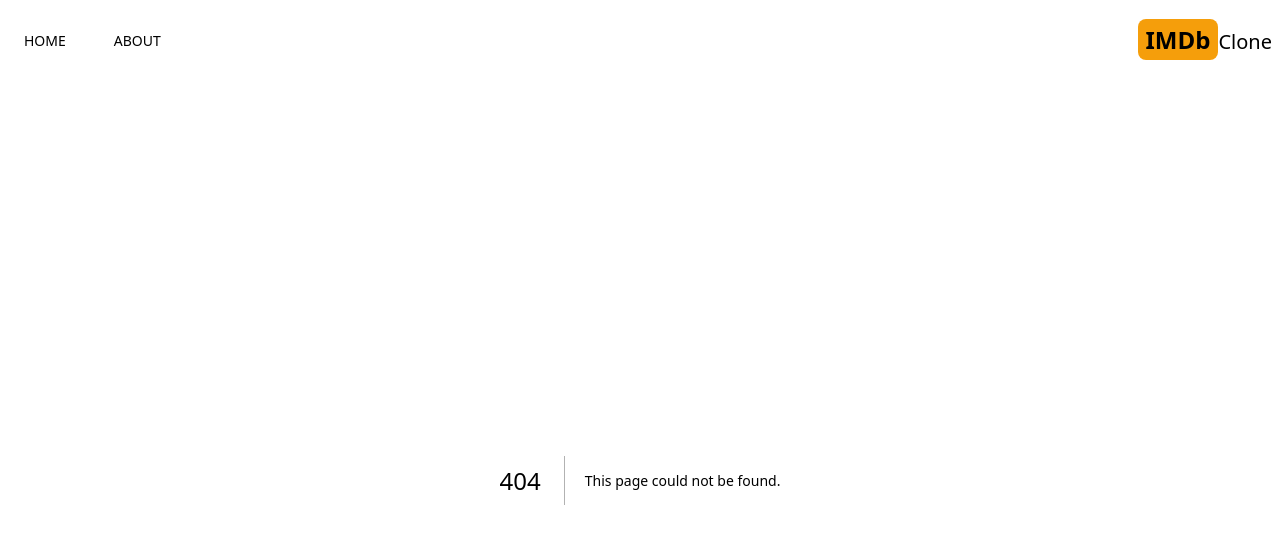
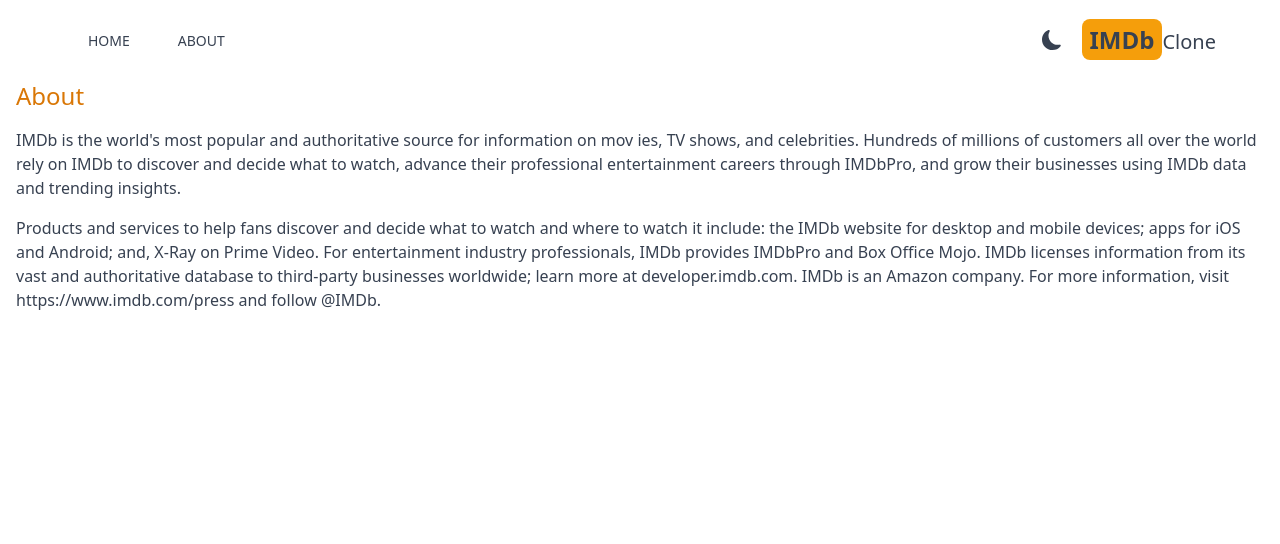
Before and after one commit to Fhermei/imdb, a Next.js app: page /about in a window 1280 px wide. Before the commit this address had no page. Shown: the top 544 px of the page. Built offline with nearby package versions, Linux system fonts and the light colour scheme.

Commit message:
Added DarkMode and About Page

```diff
--- a/package.json
+++ b/package.json
@@ -12,6 +12,7 @@
     "@react-icons/all-files": "^4.1.0",
     "@tailwindcss/postcss": "^4.0.0",
     "next": "15.1.6",
+    "next-themes": "^0.4.4",
     "react": "^19.0.0",
     "react-dom": "^19.0.0",
     "react-icons": "^5.4.0"
--- /dev/null
+++ b/src/app/Providers.js
@@ -0,0 +1,13 @@
+import { ThemeProvider } from 'next-themes';
+import React from 'react';
+
+
+export default function Providers({children}) {
+  return (
+    <ThemeProvider enableSystem={true} attribute="class">
+        <div className='dark:bg-gray-700 dark:text-gray-200 text-gray-700 transition-colors duration-300 min-h-screen select-none'>
+            {children}
+        </div>
+    </ThemeProvider>
+  );
+}
--- /dev/null
+++ b/src/app/about/page.js
@@ -0,0 +1,24 @@
+import React from 'react';
+
+export default function About() {
+  return (
+    <div className='max-w-6x1 mx-auto space-y-4'>
+      <h1 className='text-2xl font-medium text-amber-600'>About</h1>
+      <p>
+      IMDb is the world's most popular and authoritative source for information on mov
+      ies, TV shows, and celebrities. Hundreds of millions of customers all over the
+      world rely on IMDb to discover and decide what to watch, advance their
+      professional entertainment careers through IMDbPro, and grow their businesses using IMDb data and
+      trending insights.
+      </p>
+      <p>
+      Products and services to help fans discover and decide what to watch
+      and where to watch it include: the IMDb website for desktop and mobile devices;
+      apps for iOS and Android; and, X-Ray on Prime Video. For entertainment industry professionals,
+      IMDb provides IMDbPro and Box Office Mojo. IMDb licenses information from its vast and authoritative
+      database to third-party businesses worldwide; learn more at developer.imdb.com. IMDb is an Amazon
+      company. For more information, visit https://www.imdb.com/press and follow @IMDb.
+      </p>
+    </div>
+  )
+}
--- a/src/app/layout.js
+++ b/src/app/layout.js
@@ -1,6 +1,7 @@
 import { Geist, Geist_Mono } from "next/font/google";
 import "./globals.css";
 import Header from "@/components/Header";
+import Providers from "./Providers";
 
 const geistSans = Geist({
   variable: "--font-geist-sans",
@@ -20,8 +21,8 @@
 export default function RootLayout({ children }) {
   return (
     <html lang="en">
-      <body className={`${geistSans.variable} ${geistMono.variable} antialiased`}>
-
+      <body>
+        <Providers>
           {/* ✅ Header */}
           <Header />
 
@@ -31,7 +32,7 @@
 
           {/* ✅ Main Content */}
           <main className="container mx-auto px-4">{children}</main>
-
+        </Providers>
       </body>
     </html>
   );
--- /dev/null
+++ b/src/components/DarkModeSwitch.js
@@ -0,0 +1,34 @@
+"use client";
+import React, { useEffect, useState } from 'react';
+import { MdLightMode } from 'react-icons/md';
+import { BsFillMoonFill } from 'react-icons/bs';
+import { useTheme } from 'next-themes';
+
+export default function DarkModeSwitch() {
+    const { systemTheme, theme, setTheme } = useTheme();
+    const [mounted, setMounted] = useState(false);
+
+    useEffect(() => {
+        setMounted(true);
+    }, []);
+
+    const currentTheme = theme === "system" ? systemTheme : theme;
+
+    return (
+        <>
+            {mounted && (
+                currentTheme === "dark" ? (
+                    <MdLightMode
+                        className="text-xl cursor-pointer hover:text-amber-500"
+                        onClick={() => setTheme("light")}
+                    />
+                ) : (
+                    <BsFillMoonFill
+                        className="text-xl cursor-pointer hover:text-amber-500"
+                        onClick={() => setTheme("dark")}
+                    />
+                )
+            )}
+        </>
+    );
+}
--- a/src/components/Header.js
+++ b/src/components/Header.js
@@ -2,23 +2,26 @@
 import Menuitem from "./Menuitem";
 import { MdHomeFilled } from "react-icons/md";
 import { BsFillInfoCircleFill } from "react-icons/bs";
+import DarkModeSwitch from"./DarkModeSwitch";
+import Link from "next/link";
 
 export default function Header() {
   return (
-    <div className="flex justify-between mx-2 max-w-6x1 sm:mx-auto items-center py-6">
+    <div className="flex justify-between mx-2 max-w-6xl sm:mx-auto items-center py-6">
       {/* Flex container for menu items */}
       <div className="flex">
-        <Menuitem title="HOME" address="/" icon={<MdHomeFilled size={24} />} />
-        <Menuitem title="ABOUT" address="/about" icon={<BsFillInfoCircleFill size={24} />} />
+        <Menuitem title="HOME" address="/" icon={<MdHomeFilled />} />
+        <Menuitem title="ABOUT" address="/about" icon={<BsFillInfoCircleFill />} />
       </div>
 
-      <div className="flex justify-between mx-2 max-w-6x1 items-center">
-        <ink href="/">
+      <div className="flex items-center space-x-5">
+        <DarkModeSwitch />
+        <Link href="/">
           <h2 className="text-2xl">
             <span className="font-bold bg-amber-500 py-1 px-2 rounded-lg">IMDb</span>
             <span className="text-xl hidden sm:inline">Clone</span>
           </h2>
-        </ink>
+        </Link>
       </div>
 
     </div>
--- a/tailwind.config.js
+++ b/tailwind.config.js
@@ -7,4 +7,5 @@
     extend: {},
   },
   plugins: [],
+  darkMode: "class",
 };
```
Also changed, not shown: 1 other file (tests, documents, lock files or other folders). Lines whose indentation alone changed are shown as unchanged.
